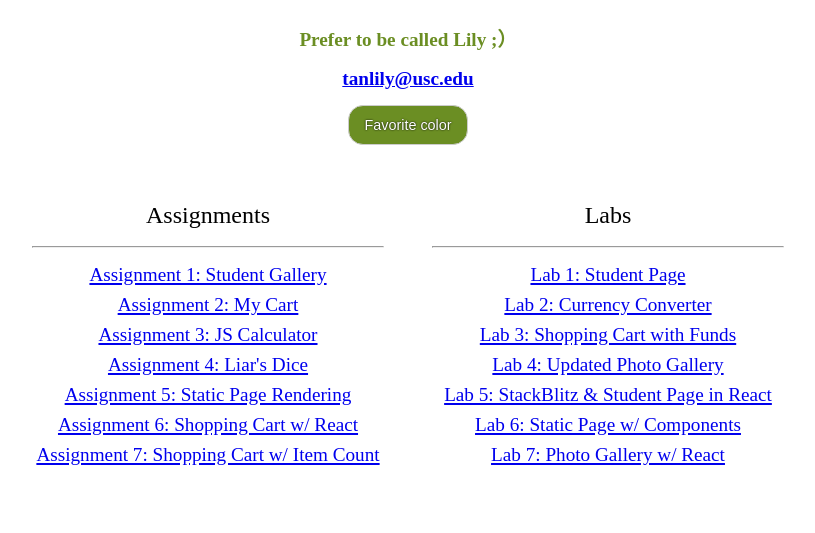
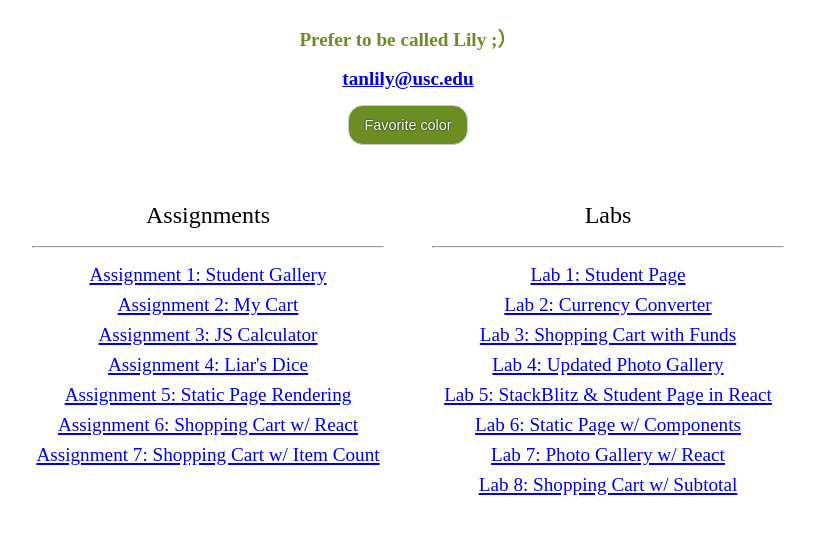
Before and after one commit to uscwebdev/itp301-submissions-tanlily, a plain HTML site: page index.html in a window 1280 px wide. Shown: the part 77-610 px from the top of the page, without its empty margins (232-1047 px from the left). Drawn offline with Linux system fonts and the light colour scheme.

Commit message:
lab_08 submission

```diff
--- a/index.html
+++ b/index.html
@@ -111,6 +111,8 @@
                 <br>
                 <a href="https://stackblitz.com/edit/react-fw6vdq?file=src%2FPerfumeImage.js"><p1>Lab 7: Photo Gallery w/ React</p1></a>
                 <br>
+                <a href="https://stackblitz.com/edit/react-8ypffx?file=src%2Findex.js"><p1>Lab 8: Shopping Cart w/ Subtotal</p1></a>
+                <br>
             </div>
           </div>
 
```
Also changed, not shown: 1 other file.
